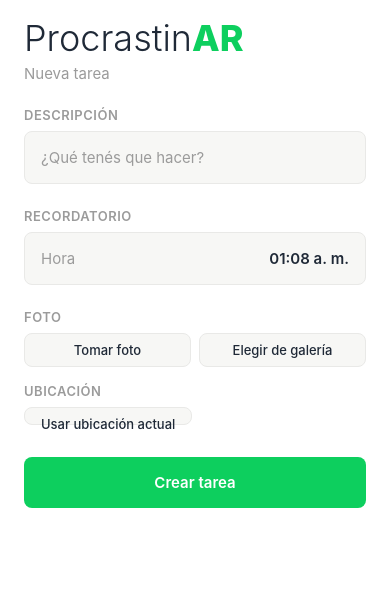
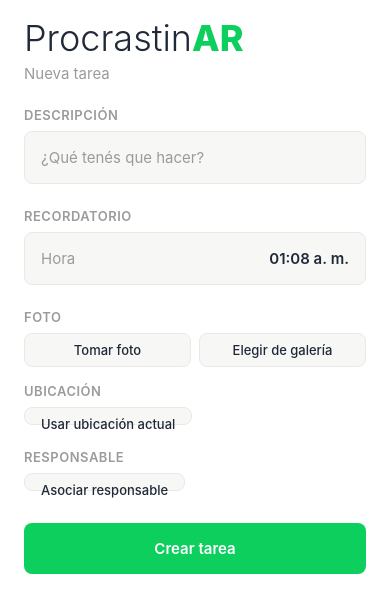
Before and after one commit to YCastEmm/procrastin-ar, a React Native app: screen /AddTask in a window 390 px wide. Shown: the top 612 px of the page. Built offline with nearby package versions, Linux system fonts and the light colour scheme; what expo-notifications would draw is missing.

Commit message:
feat: suma funcionalidad para asignar un responsable desde los contactos

```diff
--- a/src/components/TaskItem.tsx
+++ b/src/components/TaskItem.tsx
@@ -20,6 +20,11 @@ const TaskItem = ({ task, completarTarea, eliminarTarea }: TaskItemProps) => {
                         <Text style={styles.location} numberOfLines={1}>
                             {task.ubicacion.direccion
                                 ?? `${task.ubicacion.lat.toFixed(5)}, ${task.ubicacion.lng.toFixed(5)}`}
+                        </Text>
+                    )}
+                    {task.contacto && (
+                        <Text style={styles.location} numberOfLines={1}>
+                            {task.contacto.nombre}
                         </Text>
                     )}
                 </View>
--- a/src/screens/AddTaskScreen.tsx
+++ b/src/screens/AddTaskScreen.tsx
@@ -3,9 +3,10 @@ import { ActivityIndicator, Image, StyleSheet, Text, TextInput, TouchableOpacity
 import { RootStackParamList } from "../../App"
 import { useState } from "react"
 import { programarRecordatorio } from "@/services/notificationsService"
-import { requestCameraPermission, requestMediaLibraryPermission, requestLocationPermission } from "@/services/permissionsService"
+import { requestCameraPermission, requestMediaLibraryPermission, requestLocationPermission, requestContactsPermission } from "@/services/permissionsService"
 import { launchCameraAsync, launchImageLibraryAsync } from "expo-image-picker"
 import * as Location from "expo-location"
+import * as Contacts from "expo-contacts"
 import { Task } from "@/types/Task.type"
 import { DateTimePickerAndroid } from "@react-native-community/datetimepicker"
 import { SafeAreaView } from 'react-native-safe-area-context'
@@ -24,6 +25,7 @@ const AddTaskScreen = ({ navigation }: AddTaskScreenProps) => {
     const [fotoUri, setFotoUri] = useState<string | undefined>()
     const [ubicacion, setUbicacion] = useState<Task['ubicacion']>(undefined)
     const [cargandoUbicacion, setCargandoUbicacion] = useState(false)
+    const [contacto, setContacto] = useState<Task['contacto']>(undefined)
 
     const { addTask } = useTaskStore()
 
@@ -67,6 +69,15 @@ const AddTaskScreen = ({ navigation }: AddTaskScreenProps) => {
         }
     }
 
+    const handleAsociarResponsable = async () => {
+        const status = await requestContactsPermission()
+        if (status !== 'granted') return
+        const contact = await Contacts.presentContactPickerAsync()
+        if (!contact) return
+        const telefono = contact.phoneNumbers?.[0]?.number ?? undefined
+        setContacto({ nombre: contact.name, telefono })
+    }
+
     const abrirPicker = () => {
         DateTimePickerAndroid.open({
             value: horaElegida,
@@ -87,6 +98,7 @@ const AddTaskScreen = ({ navigation }: AddTaskScreenProps) => {
                 completada: false,
                 fotoUri,
                 ubicacion,
+                contacto,
             }
             await addTask(nuevaTarea)
             await programarRecordatorio(tarea, horaElegida)
@@ -153,6 +165,25 @@ const AddTaskScreen = ({ navigation }: AddTaskScreenProps) => {
                         ? <ActivityIndicator size="small" color={colors.primary} />
                         : <Text style={styles.photoButtonText}>Usar ubicación actual</Text>
                     }
+                </TouchableOpacity>
+            )}
+
+            <Text style={styles.label}>Responsable</Text>
+            {contacto ? (
+                <View style={styles.locationRow}>
+                    <Text style={styles.locationText} numberOfLines={1}>
+                        {contacto.nombre}{contacto.telefono ? ` · ${contacto.telefono}` : ''}
+                    </Text>
+                    <TouchableOpacity onPress={() => setContacto(undefined)}>
+                        <Text style={styles.locationClear}>Quitar</Text>
+                    </TouchableOpacity>
+                </View>
+            ) : (
+                <TouchableOpacity
+                    style={[styles.photoButton, styles.locationButton]}
+                    onPress={handleAsociarResponsable}
+                >
+                    <Text style={styles.photoButtonText}>Asociar responsable</Text>
                 </TouchableOpacity>
             )}
 
```
